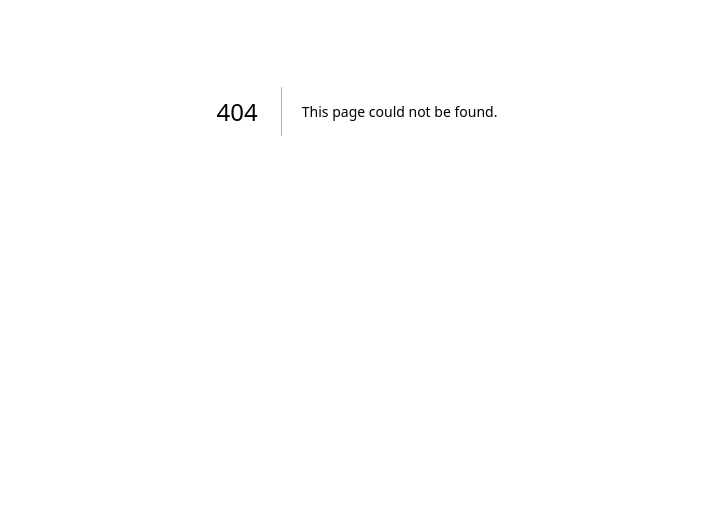
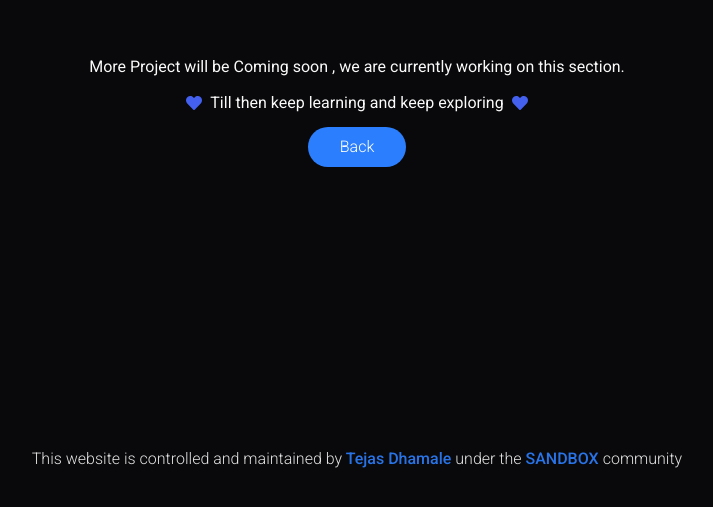
Before and after one commit to AryanDhamale/PORT_FOLIO, a Next.js app: page /more-projects in a window 1280 px wide. Before the commit this address had no page. Shown: the part 289-796 px from the top of the page, without its empty margins (283-996 px from the left). Built offline with nearby package versions, Linux system fonts and the light colour scheme.

Commit message:
add Image Loader

```diff
--- /dev/null
+++ b/app/more-projects/page.js
@@ -0,0 +1,25 @@
+
+// local
+import Link from "next/link";
+
+// react icons dep //
+import { FaHeart } from "react-icons/fa";
+
+
+function MoreProjects()
+{
+  return (
+    <div className="relative w-full h-screen flex flex-col gap-y-3 items-center justify-center">
+        <h1 className="max-md:text-center">More Project will be Coming soon , we are currently working on this section.</h1>
+        <h1 className="flex gap-x-2 items-center"> <FaHeart className="text-[#4361ee]"/> <span>Till then keep learning and keep exploring</span>  <FaHeart className="text-[#4361ee]"/> </h1>
+        <Link href={'/'}><button className="px-8 py-2 bg-blue-500 active:bg-blue-500/90 hover:bg-blue-500/90 rounded-full text-white font-light">Back</button></Link>
+
+        {/* for bottom logo */}
+        <div className="absolute bottom-10">
+            <h1 className="opacity-90 font-light max-md:text-center">This website is controlled and maintained by<span className="text-blue-500 font-medium opacity-100"> Tejas Dhamale </span>under the<span className="text-blue-500 font-medium opacity-100"> SANDBOX </span> community </h1>
+        </div>
+    </div>
+  );
+}
+
+export default MoreProjects;
--- a/components/About/About.js
+++ b/components/About/About.js
@@ -1,11 +1,10 @@
 "use client"
-// import { useState } from "react";
-// import { useRouter } from "next/navigation";
+
 import ConHeading from "../common-con/con-heading";
-//import CTA from "../common-con/cta-button";
-import Image from "next/image";
+// import Image from "next/image";
 import { motion } from "framer-motion";
 import Link from "next/link";
+import ImageLoader from "../common-con/image-loader";
 
 function About() {
 
@@ -22,7 +21,8 @@ function About() {
                 <div className="mt-6 min-h-[80vh] w-full grid grid-cols-1 xl:grid-cols-2 gap-y-10 px-4 sm:px-10">
                     <div className="flex justify-center items-center ">
                         <div className="w-full min-[430px]:w-4/5 md:w-1/2 h-[500px] xl:h-4/5 relative">
-                            <Image width={570} height={514} src={'/user/user.jpg'} alt="this is an image" className="w-full h-full rounded-3xl object-cover" />
+                            <ImageLoader loadingStyle={'w-full h-full'} url='/user/user.jpg' style={'w-full h-full rounded-3xl object-cover'} dimension={{width:570,height:514}}/>
+                            {/* <Image width={570} height={514} src={'/user/user.jpg'} alt="this is an image" className="w-full h-full rounded-3xl object-cover" /> */}
                         </div>
                     </div>
 
--- a/components/ProjectWorks/image-slider.js
+++ b/components/ProjectWorks/image-slider.js
@@ -1,7 +1,8 @@
-import Image from "next/image";
+// import Image from "next/image";
 import { useState } from "react";
 import { FaAngleLeft , FaAngleRight } from "react-icons/fa6";
 import { motion, AnimatePresence } from "framer-motion";
+import ImageLoader from "../common-con/image-loader";
 
 function ImageSlider({imgNo,control})
 {
@@ -29,7 +30,8 @@ function ImageSlider({imgNo,control})
             <motion.div initial={{x:-20,opacity:0}} animate={{x:0,opacity:1}} exit={{x:20,opacity:0}} transition={{type:'spring',duration:0.5}} className='w-9/10 md:w-7/10'>
 
              {/* image loader will here */}
-             <Image className="w-full rounded-md" width={1912} height={908} src={'/projects/'+imageArray[currentImage]} alt="This is an image"/>
+             <ImageLoader url={'/projects/'+imageArray[currentImage]} loadingStyle={'w-full h-[500px]'} style={'w-full rounded-md'} dimension={{width:1912,height:908}}/>
+             {/* <Image className="w-full rounded-md" width={1912} height={908} src={'/projects/'+imageArray[currentImage]} alt="This is an image"/> */}
 
 
             </motion.div>
--- a/components/ProjectWorks/project-slider.js
+++ b/components/ProjectWorks/project-slider.js
@@ -4,7 +4,8 @@ import { FaAngleLeft, FaAngleRight } from "react-icons/fa6";
 import { motion, AnimatePresence } from "framer-motion";
 import { useState } from "react";
 import Link from "next/link";
-import Image from "next/image";
+// import Image from "next/image";
+import ImageLoader from "../common-con/image-loader";
 
 
 // react-icons //
@@ -135,7 +136,8 @@ function ProjectSlider({sliderControl}) {
 
                     </div>
                     <div className="flex-1 flex items-center justify-center rounded-md">
-                        <Image onClick={()=>sliderControl({visible:true,imgNo:currentIDX})} width={1895} height={910} className="w-full h-[230px] object-cover rounded-md cursor-pointer" src={allProjects[currentIDX].image} alt="This is an image" />
+                        <span className="w-full" onClick={()=>sliderControl({visible:true,imgNo:currentIDX})}> <ImageLoader url={allProjects[currentIDX].image} loadingStyle={'w-full h-[230px]'} style={'w-full h-[230px] object-cover rounded-md cursor-pointer'} dimension={{width:1895,height:910}}/> </span>
+                        {/* <Image onClick={()=>sliderControl({visible:true,imgNo:currentIDX})} width={1895} height={910} className="w-full h-[230px] object-cover rounded-md cursor-pointer" src={allProjects[currentIDX].image} alt="This is an image" /> */}
                     </div>
                 </motion.div>
                 </AnimatePresence>
--- a/components/ProjectWorks/project-works.js
+++ b/components/ProjectWorks/project-works.js
@@ -2,12 +2,13 @@
 
 import ConHeading from "../common-con/con-heading";
 import { motion , AnimatePresence } from "framer-motion";
-import Image from "next/image";
+// import Image from "next/image";
 import { useState } from "react";
 import Link from "next/link";
 import ImageSlider from "./image-slider";
 import ProjectSlider from "./project-slider";
 import { useEffect } from "react";
+import ImageLoader from "../common-con/image-loader";
 
 
 function ProjectWork() {
@@ -188,7 +189,8 @@ function ProjectWork() {
                   </div>
                   {/* child-two */}
                   <div className="flex-1 flex items-center">
-                    <Image onClick={()=>setslider({visible:true,imgNo:ele.idx})} width={1895} height={910} className="w-full rounded-md cursor-pointer" src={ele.image} alt="This is an Dribbble image" />
+                    <span className="w-full" onClick={()=>setslider({visible:true,imgNo:ele.idx})}><ImageLoader url={ele.image} loadingStyle={' w-full h-[230px] '} dimension={{width:1895,height:910}} style={'w-full rounded-md cursor-pointer'} /></span>
+                    {/* <Image onClick={()=>setslider({visible:true,imgNo:ele.idx})} width={1895} height={910} className="w-full rounded-md cursor-pointer" src={ele.image} alt="This is an Dribbble image" /> */}
                   </div>
                 </motion.div>
               </AnimatePresence>
@@ -201,7 +203,7 @@ function ProjectWork() {
       {/* see more projects */}
       <div className="mt-5 flex items-center justify-center gap-x-6">
         <h1 className="text-lg text-white font-light opacity-80">Want to see more project</h1>
-        <button className="px-5 py-2 rounded-full text-white bg-blue-500 font-light hover:bg-blue-500/90 cursor-pointer">See More</button>
+        <Link href={'/more-projects'}><button className="px-5 py-2 rounded-full text-white bg-blue-500 font-light hover:bg-blue-500/90 cursor-pointer">See More</button></Link>
       </div>
 
     </div>
--- a/components/common-con/image-loader.js
+++ b/components/common-con/image-loader.js
@@ -1,22 +1,23 @@
-"use client";
+"use client"
 import { useState } from "react";
-import { Skeleton } from "@/components/ui/skeleton";
-import dynamic from "next/dynamic";
-const Lottie = dynamic(() => import("lottie-react"), { ssr: false });
-import loader from "@/LottieJSON/Loader.json";
 import Image from "next/image";
+// react icons //
+import { FaMountainSun } from "react-icons/fa6";
 
+function ImageLoader({ url, loadingStyle, style, dimension }) {
+    const [isloading, setIsloading] = useState(true);
 
-function ImageLoader({ conWidth, conHeight , width, height, className, src }) {
-    const [isLoading, setisLoading] = useState(true);
     return (
         <>
-            { isLoading ? <div className="relative">
-            <Skeleton className={`border border-red-500 w-${conWidth} h-${conHeight} rounded-md`}/>
-            <Lottie className="absolute top-1/2 left-1/2  -transform -translate-1/2 size-[150px]" animationData={loader} />
-            </div> :
-            <Image className={className} width={width} height={height} src={src} alt="This is an image" />
-          }
+            {isloading && <div className={`${loadingStyle} rounded-3xl bg-[var(--brand-color)]/25 backdrop-blur-md flex items-center justify-center`}>
+                <div className="relative flex items-center justify-center w-15 h-15">
+                    <div className="absolute w-full h-full rounded-full border-4 border-t-transparent border-blue-500 animate-spin" />
+                    <span className="text-xl  text-blue-600 z-10"> <FaMountainSun/> </span>
+                </div>
+            </div>}
+
+            <Image width={dimension.width} height={dimension.height} src={url} alt="this is an image" className={`${isloading ? 'w-0 h-0' : style }`} onLoad={() => setIsloading(false)} />
+
         </>
     );
 }
```
